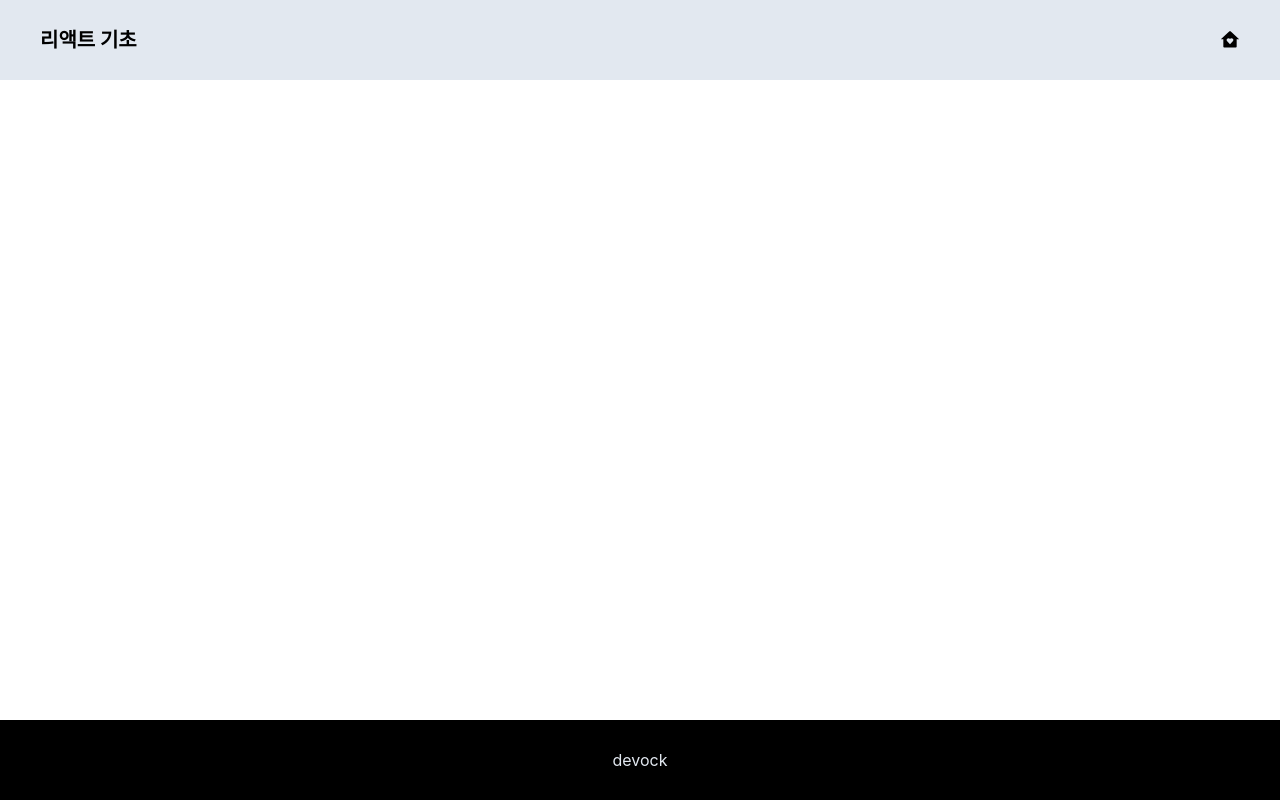
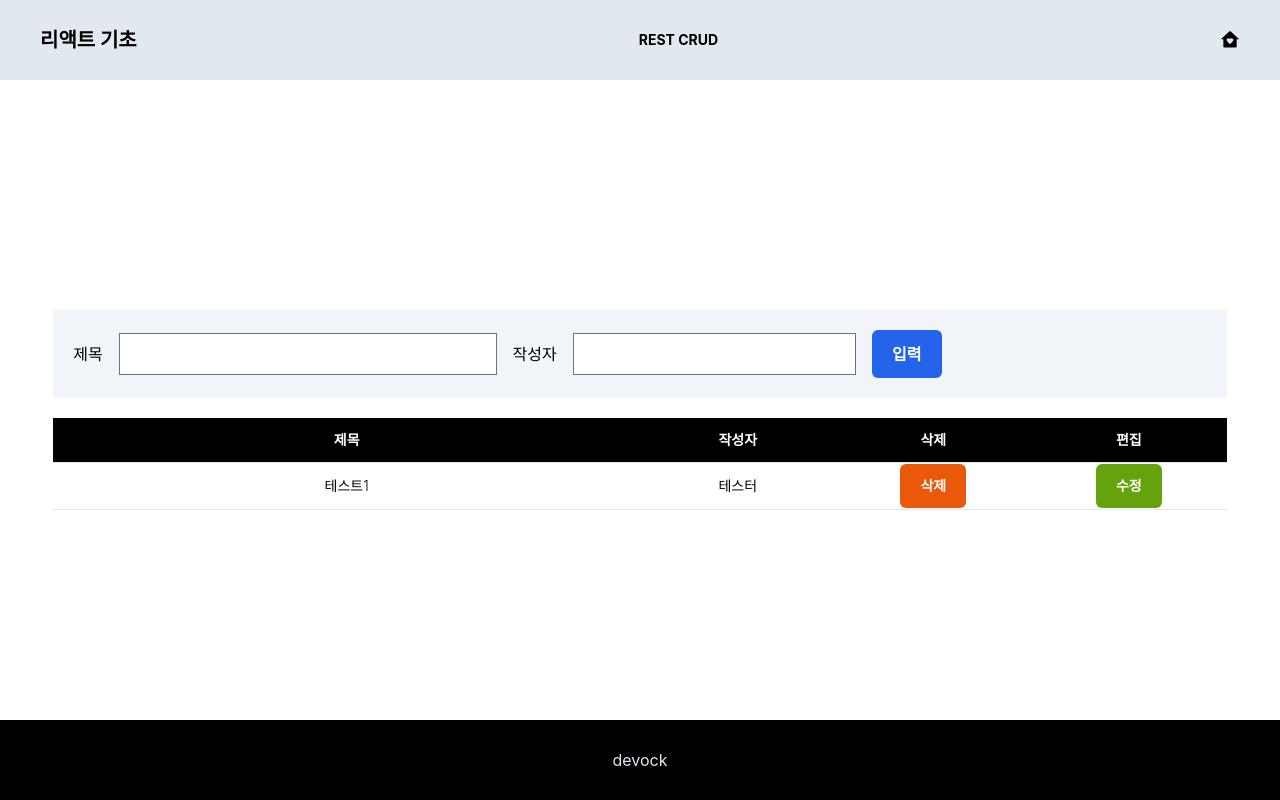
Before and after one commit to softlee144/basicapp, a React (Create React App) app: page /rest in a window 1280 px wide. Before the commit this address had no page. Built offline with nearby package versions, Linux system fonts and the light colour scheme; data requests are answered from the project's data file.

Commit message:
JSON서버를 활용한  API통신 1

```diff
--- /dev/null
+++ b/db/db.json
@@ -0,0 +1,21 @@
+{
+  "posts": [
+    {
+      "id": "7094",
+      "title": "테스트1",
+      "author": "테스터"
+    }
+  ],
+  "comments": [
+    {
+      "id": "1",
+      "body": "This is a comment1.",
+      "postId": 1
+    },
+    {
+      "id": "2",
+      "body": "This is a comment2.",
+      "postId": 1
+    }
+  ]
+}
--- /dev/null
+++ b/src/11_json_server/Rest.js
@@ -0,0 +1,126 @@
+import { useEffect, useRef, useState } from "react";
+import TailButton from "../UI/TailButton";
+
+export default function Rest() {
+  const [tdata, setTdata] = useState([]);
+  const [tags, setTags] = useState([]);
+
+  const txt1Ref = useRef();
+  const txt2Ref = useRef();
+
+  const url = "http://localhost:3005/posts";
+
+  const getFetchData = async () => {
+    const resp = await fetch(url);
+    const data = await resp.json();
+    // console.log(data);
+
+    setTdata(data);
+  };
+
+  const jsonPost = async () => {
+    if (txt1Ref.current.value === "") {
+      alert("제목을 입력하세요");
+      txt1Ref.current.focus();
+      return;
+    }
+
+    if (txt2Ref.current.value === "") {
+      alert("작성자를 입력하세요");
+      txt2Ref.current.focus();
+      return;
+    }
+
+    const postData = {
+      title: txt1Ref.current.value,
+      author: txt2Ref.current.value,
+    };
+
+    const resp = await fetch(url, {
+      method: "POST",
+      headers: {
+        "Content-Type": "application/json",
+      },
+      body: JSON.stringify(postData),
+    });
+
+    const data = await resp.json();
+    console.log(data);
+
+    setTdata([data, ...tdata]);
+
+    txt1Ref.current.value = "";
+    txt1Ref.current.focus();
+    txt2Ref.current.value = "";
+  };
+
+  useEffect(() => {
+    getFetchData();
+  }, []);
+
+  useEffect(() => {
+    console.log(tdata);
+
+    let tm = tdata.map((item) => (
+      <tr key={item.id} className="h-10 border-b">
+        <td className="text-center">{item.title}</td>
+        <td className="text-center">{item.author}</td>
+
+        <td className="text-center">
+          <TailButton caption="삭제" bcolor="orange" handleClick={jsonPost} />
+        </td>
+        <td className="text-center">
+          <TailButton caption="수정" bcolor="lime" handleClick={jsonPost} />
+        </td>
+      </tr>
+    ));
+
+    setTags(tm);
+  }, [tdata]);
+
+  return (
+    <div className="w-full flex flex-col justify-center items-center">
+      <div className="w-11/12 flex items-center bg-slate-100 text-center my-5 p-5 space-x-4">
+        <label htmlFor="txt1" className="whitespace-nowrap">
+          제목
+        </label>
+        <input
+          id="txt1"
+          type="text"
+          className="form-input w-1/3"
+          ref={txt1Ref}
+        />
+        <label htmlFor="txt2" className="whitespace-nowrap">
+          작성자
+        </label>
+        <input
+          id="txt2"
+          type="text"
+          className="form-input w-1/4"
+          ref={txt2Ref}
+        />
+        <TailButton caption="입력" bcolor="blue" handleClick={jsonPost} />
+      </div>
+
+      <table className="w-11/12 text-left text-sm font-light text-surface">
+        <thead className="border-b border-neutral-200 font-medium">
+          <tr className="bg-black text-white font-bold text-center">
+            <th scope="col" className="px-6 py-3 w-3/6 text-center">
+              제목
+            </th>
+            <th scope="col" className="px-6 py-3 w-1/6 text-center">
+              작성자
+            </th>
+            <th scope="col" className="px-6 py-3 w-1/6 text-center">
+              삭제
+            </th>
+            <th scope="col" className="px-6 py-3 w-1/6 text-center">
+              편집
+            </th>
+          </tr>
+        </thead>
+        <tbody>{tags}</tbody>
+      </table>
+    </div>
+  );
+}
--- a/src/App.js
+++ b/src/App.js
@@ -1,12 +1,13 @@
 import { RiHomeHeartFill } from "react-icons/ri";
-import { BrowserRouter, Route, Routes } from "react-router-dom";
+import { BrowserRouter, Link, Route, Routes } from "react-router-dom";
 import MyClock from "./02/MyClock";
-import Lotto from './05_lotto/Lotto';
+import Lotto from "./05_lotto/Lotto";
 import Traffic from "./06_useEffct1/Traffic";
 import MyRefAdd from "./07_useRef/MyRefAdd";
 import Gallery from "./08_openapi/Gallery";
 import RecoilMain from "./10_recoil/RecoilMain";
 import "./App.css";
+import Rest from "./11_json_server/Rest";
 
 function App() {
   return (
@@ -14,6 +15,12 @@ function App() {
       <div className="flex flex-col w-full h-screen mx-auto">
         <header className="flex justify-between items-center text-xl font-bold h-20 p-10 bg-slate-200">
           <p>리액트 기초</p>
+          <ul className="flex justify-center items-center text-sm">
+            <li className="mx-2 p-2 rounded-md hover:bg-white hover:text-blue-600">
+              <Link to="/rest">REST CRUD</Link>
+            </li>
+          </ul>
+
           <p>
             <RiHomeHeartFill />
           </p>
@@ -26,6 +33,7 @@ function App() {
             <Route path="/add" element={<MyRefAdd />} />
             <Route path="/gallery" element={<Gallery />} />
             <Route path="/recoil" element={<RecoilMain />} />
+            <Route path="/rest" element={<Rest />} />
           </Routes>
         </main>
         <footer className="flex justify-center items-center h-20  bg-black text-slate-200">
```
